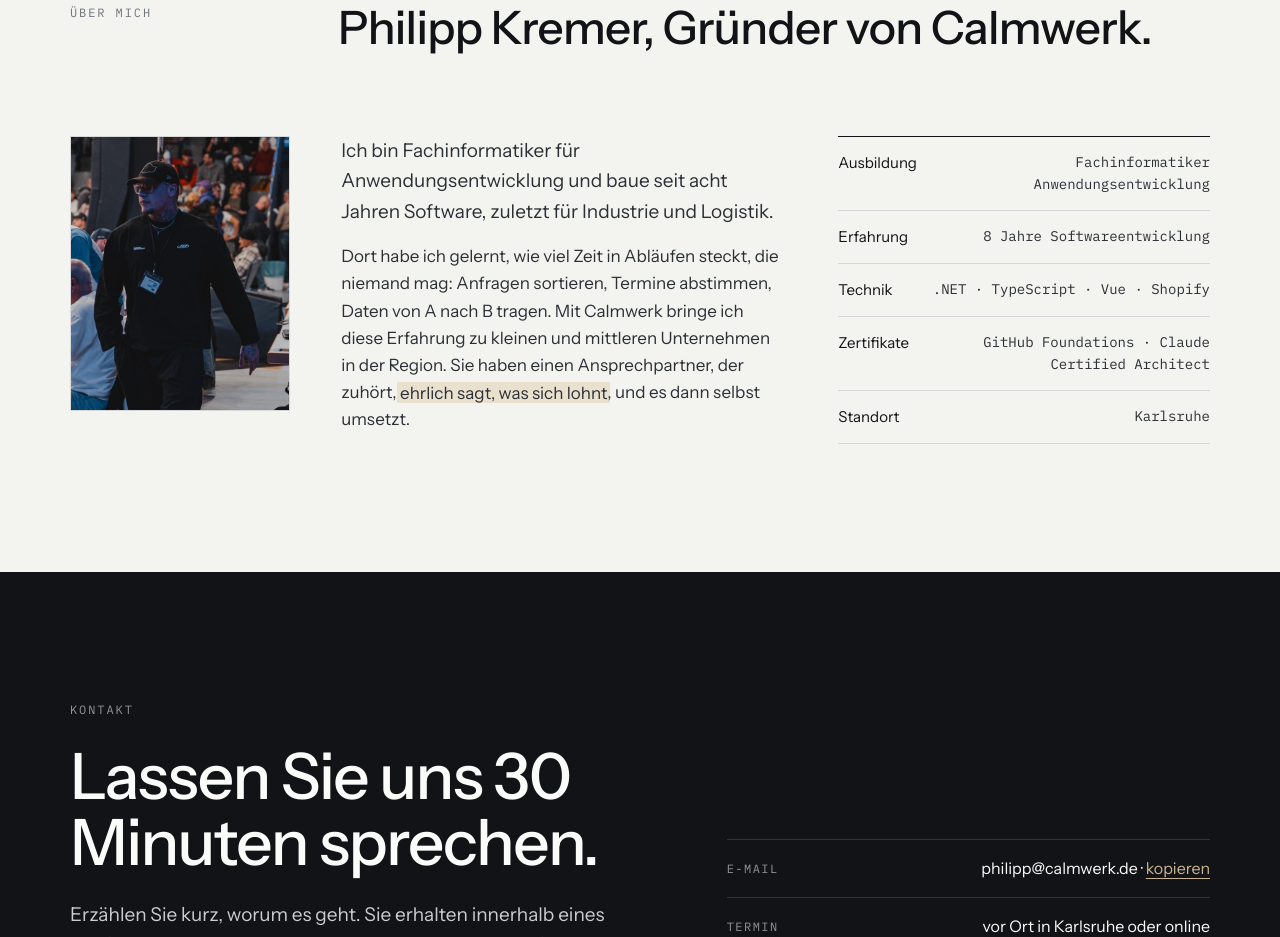
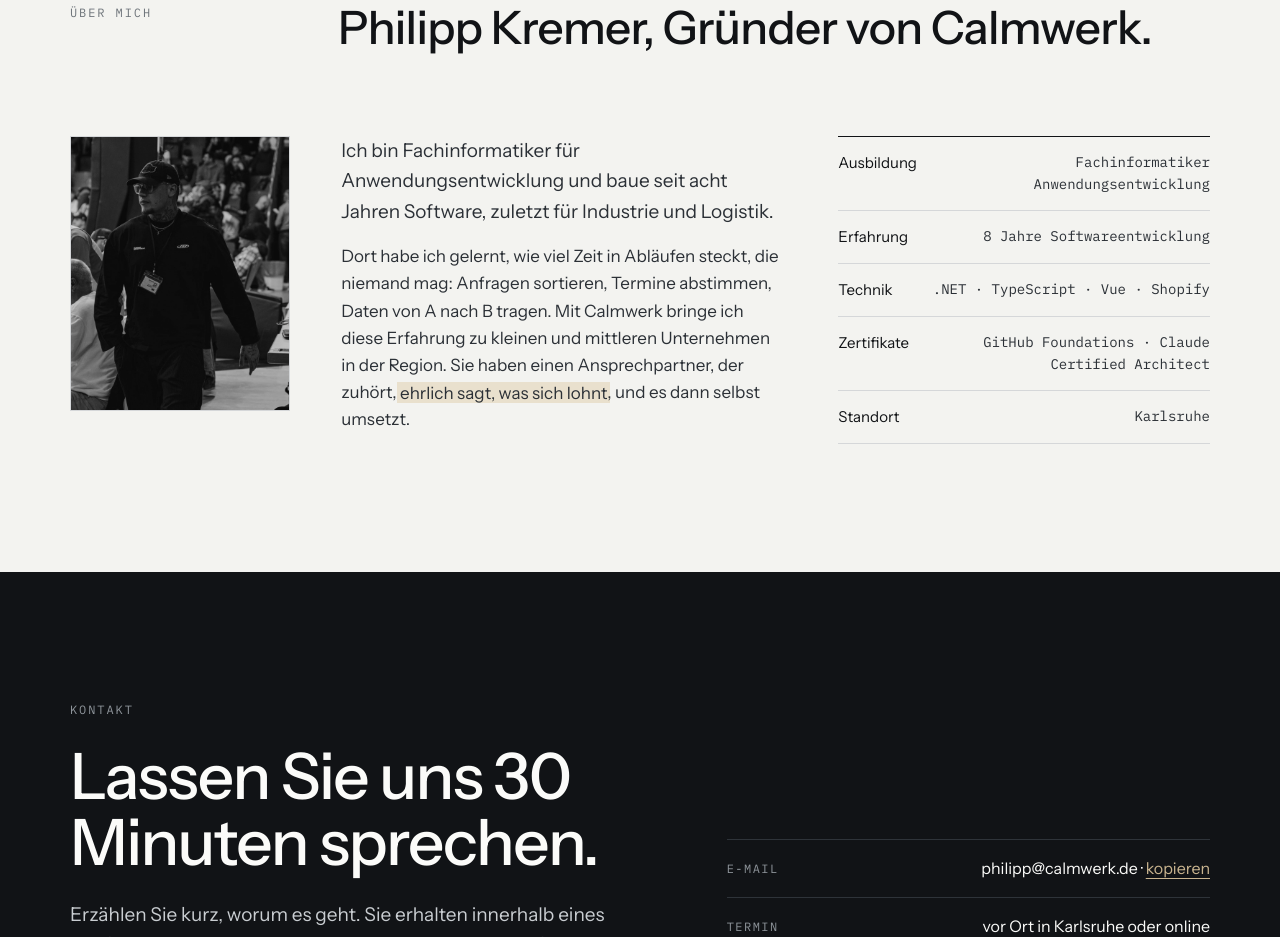
Before and after one commit to calmwerk/calmwerk, an Astro site: page / in a window 1280 px wide. Shown: the part 5195-6132 px from the top of the page. Built offline with nearby package versions, Linux system fonts and the light colour scheme; Astro itself is replaced by a stand-in of ours.

Commit message:
style: show portrait in black and white

```diff
--- a/src/styles/global.css
+++ b/src/styles/global.css
@@ -188,6 +188,8 @@ body::before { content: ""; position: fixed; inset: 0 0 auto; height: env(safe-a
 .about.has-portrait { grid-template-columns: 220px minmax(0, 1.2fr) minmax(0, 1fr); gap: clamp(28px, 4vw, 56px); }
 .portrait { margin: 0; background: var(--white); border: 1px solid var(--hair); }
 .portrait img { display: block; width: 100%; height: auto; aspect-ratio: 4 / 5; object-fit: cover; object-position: 50% 20%; }
+/* Schwarz-weiß wie die Marke (Tinte und Papier); gilt auch für Fotos, die im CMS hochgeladen werden. */
+.portrait img { filter: grayscale(1) contrast(1.06); }
 @media (max-width: 1080px) { .about.has-portrait { grid-template-columns: 200px minmax(0, 1fr); } .about.has-portrait .facts { grid-column: 1 / -1; } }
 @media (max-width: 860px) { .about, .about.has-portrait { grid-template-columns: 1fr; } .portrait { max-width: 240px; } }
 
```
